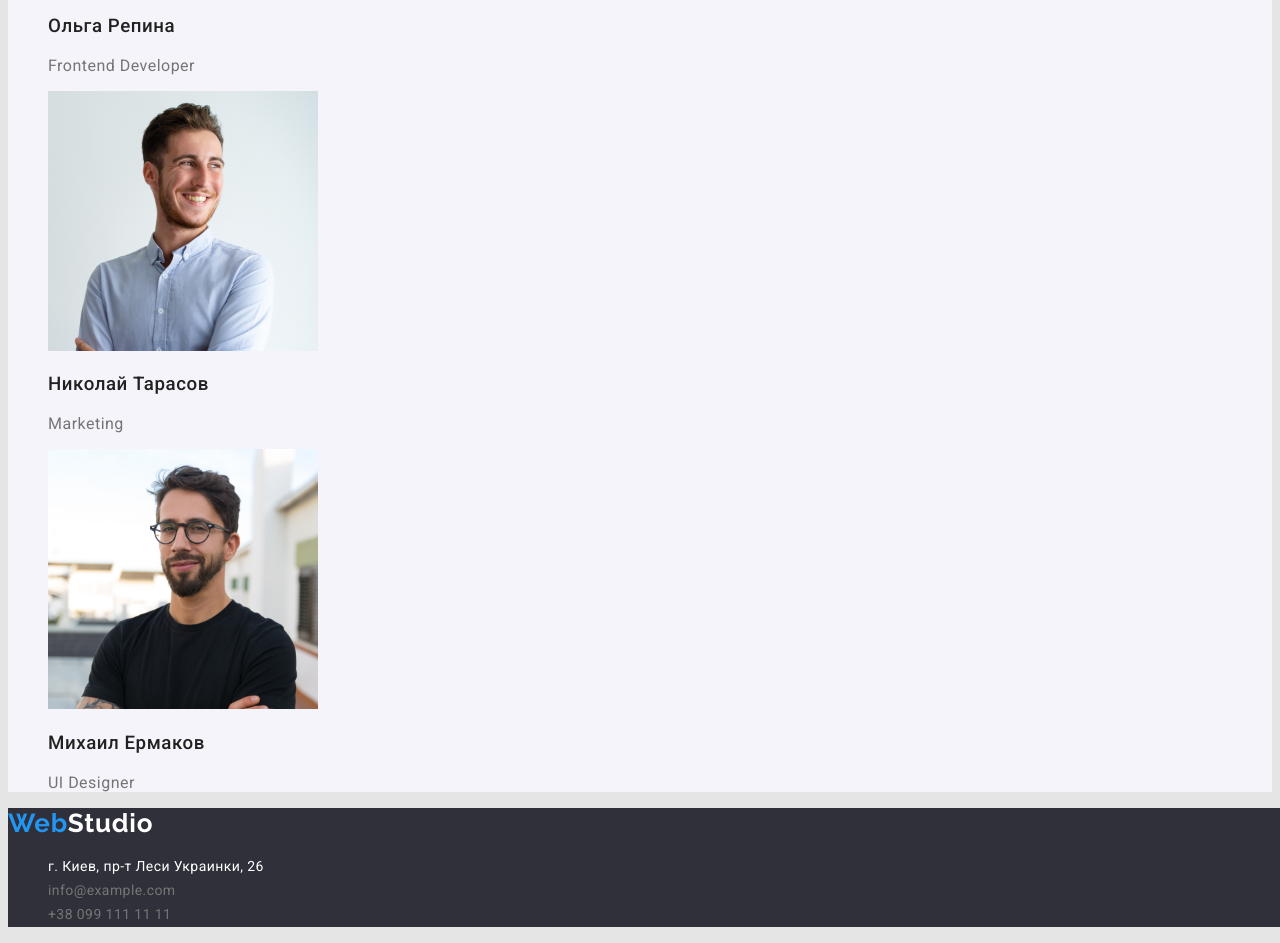
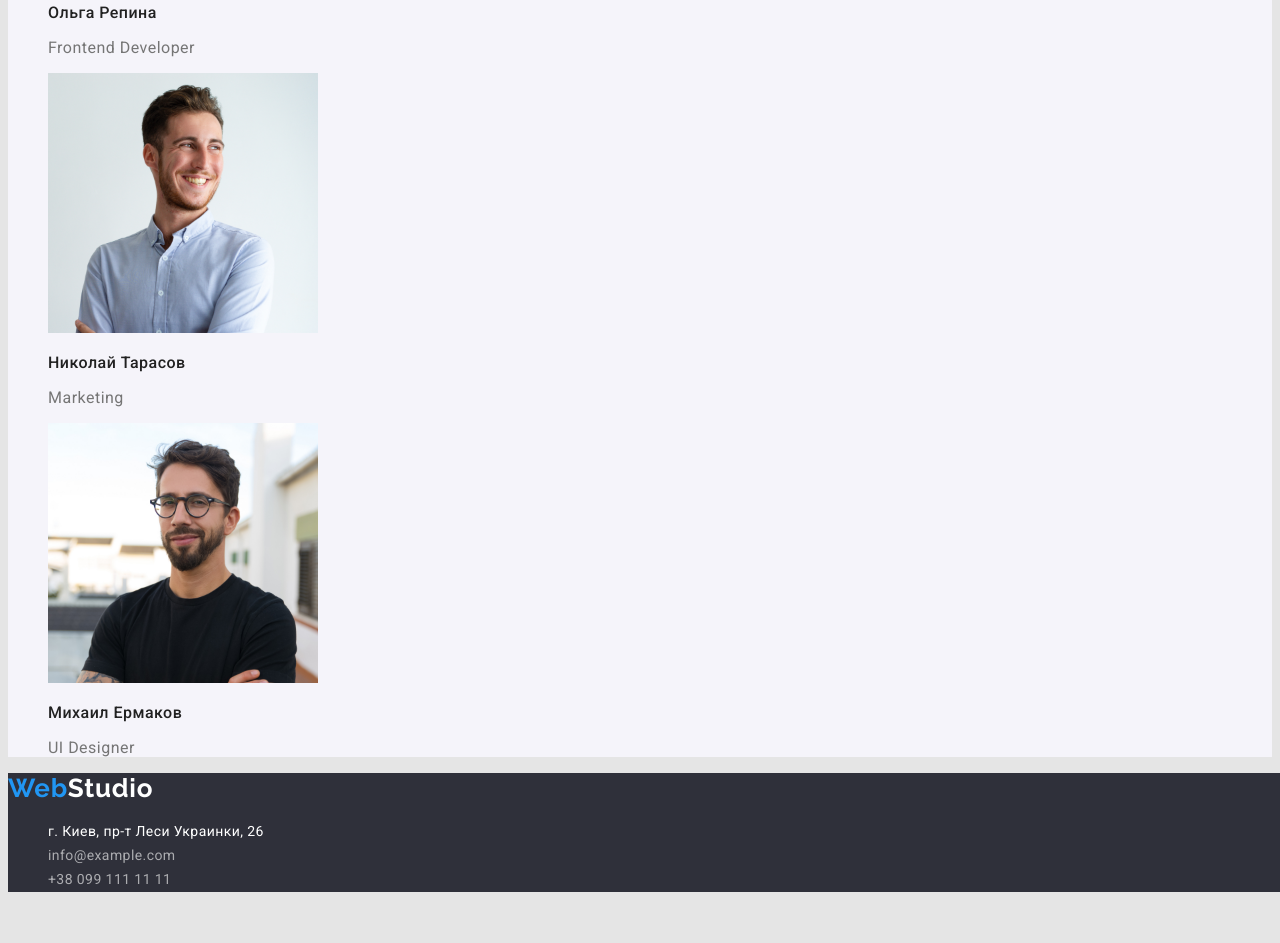
Before and after one commit to AniutkinyRukodelki/goit-markup-hw-02-1111, a plain HTML site: page index.html in a window 1280 px wide. Shown: the part 1496-2439 px from the top of the page. After the commit the page ends 2404 px from the top, so only its background shows below. Drawn offline with Linux system fonts and the light colour scheme.

Commit message:
Correct mistakes

```diff
--- a/css/styles.css
+++ b/css/styles.css
@@ -10,6 +10,7 @@
     --background-color: #E5E5E5;
     --background-color-dark: #2F303A;
     --background-color-light: #F5F4FA;
+    --contact-list-link-color: rgba(255, 255, 255, 0.6);
 }
 
 .link {
@@ -38,7 +39,7 @@ body {font-family: var(--main-font);
     text-align: center;
     letter-spacing: 0.06em;
     cursor: pointer;
-    color: var(--primary-text-color);
+    color: var(--text-color-theme-dark);
     background-color: var(--secondary-button-color);
 }
 .modal-btn:hover,
@@ -145,6 +146,7 @@ color: var(--accent-color);
 background: var(--background-color-light);
 }
 .employees-name {
+    font-size: 16px;
     font-weight: 500;
     line-height: 1.19;
     letter-spacing: 0.03em;
@@ -176,7 +178,7 @@ background: var(--background-color-dark);
     font-size: 14px;
     line-height: 1.71;
     letter-spacing: 0.03em;
-    color: var(--secondary-text-color);
+    color: var(--contact-list-link-color);
 }
 
 .contact-adress-list-link {
```
